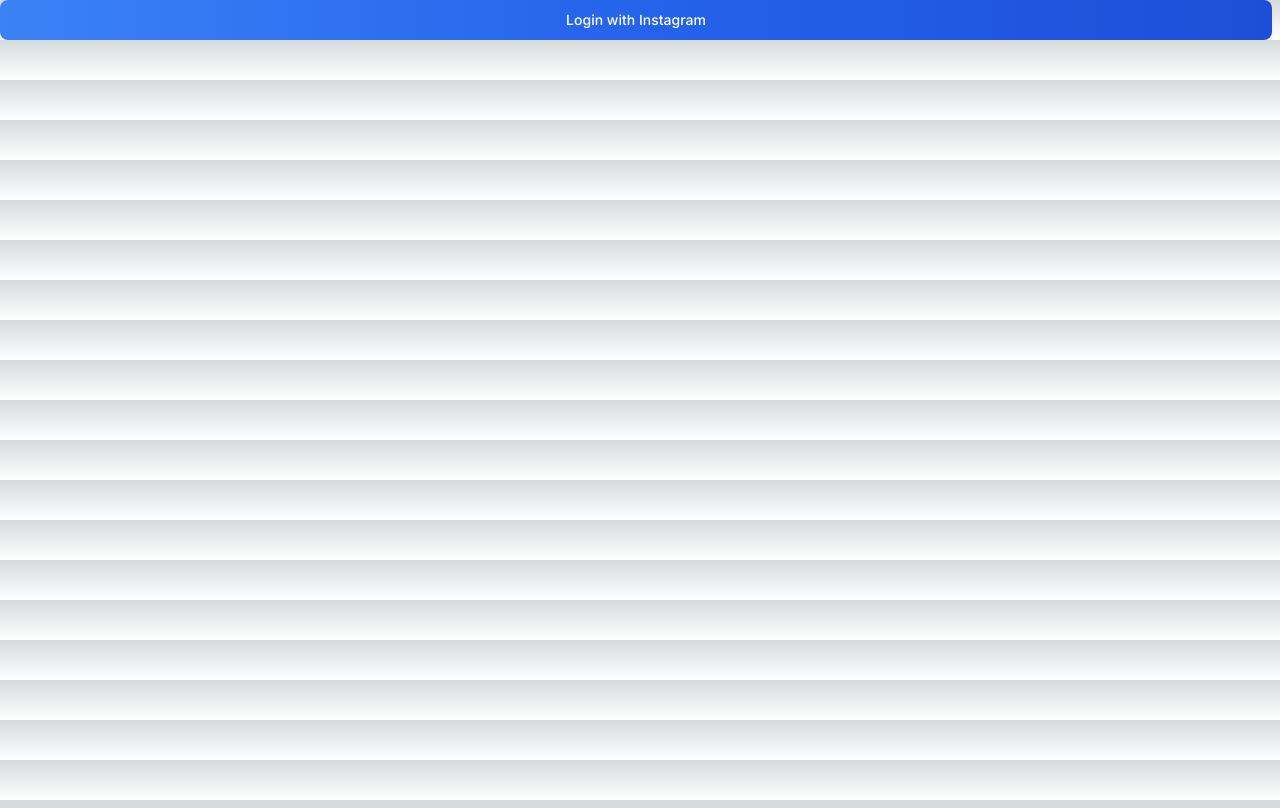
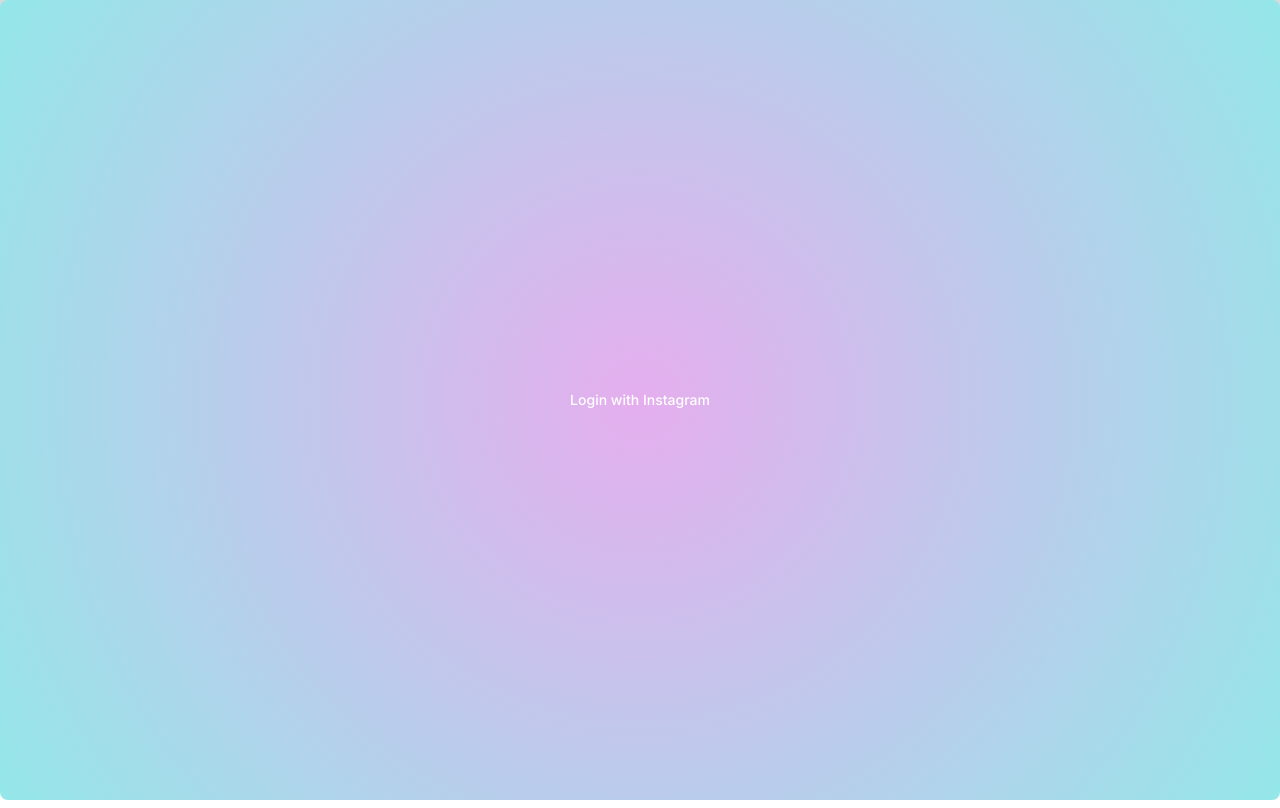
Before and after one commit to slowdivesun/sundae-assign, a Next.js app in the folder insta-feed/: page /login in a window 1280 px wide. Built offline with nearby package versions, Linux system fonts and the light colour scheme.

Commit message:
Testing styles

```diff
--- a/insta-feed/app/login/page.js
+++ b/insta-feed/app/login/page.js
@@ -4,10 +4,7 @@ import styles from "./login.module.css";
 const LoginPage = () => {
   return (
     <div
-      className={
-        "text-white bg-gradient-to-r from-blue-500 via-blue-600 to-blue-700 hover:bg-gradient-to-br focus:ring-4 focus:outline-none focus:ring-blue-300 dark:focus:ring-blue-800 font-medium rounded-lg text-sm px-5 py-2.5 text-center mr-2 mb-2" +
-        styles.bg
-      }
+      className={`text-white bg-gradient-to-r from-blue-500 via-blue-600 to-blue-700 hover:bg-gradient-to-br focus:ring-4 focus:outline-none focus:ring-blue-300 dark:focus:ring-blue-800 font-medium rounded-lg text-sm px-5 py-2.5 text-center mr-2 mb-2 ${styles.bg}`}
     >
       <LoginButton />
     </div>
```
